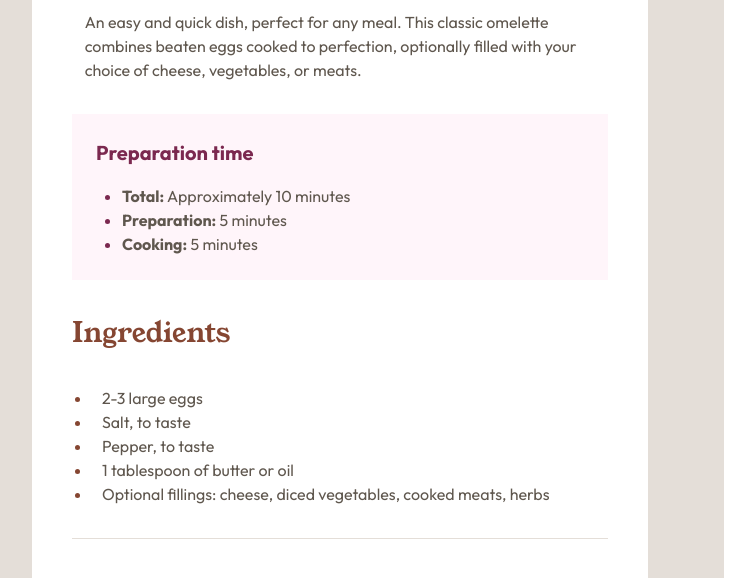
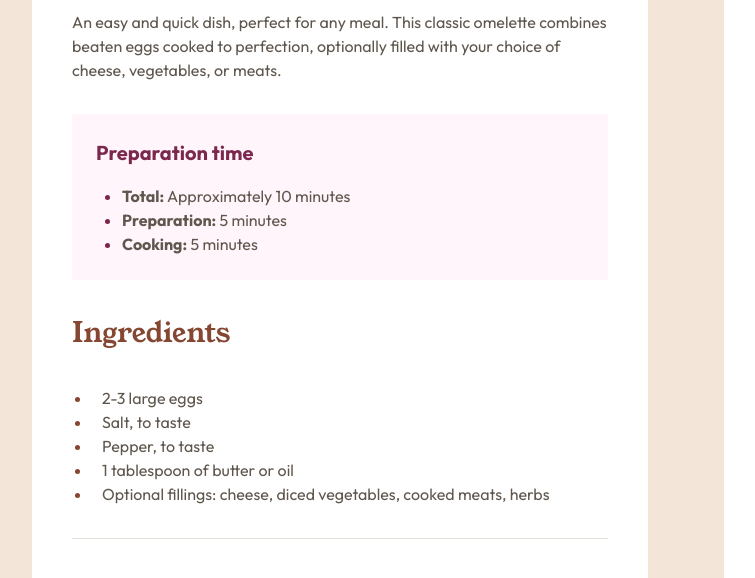
Before and after one commit to EfthymiosK/Recipe-page, a plain HTML site: page index.html in a window 1280 px wide. Shown: the part 522-1100 px from the top of the page, without its empty margins (44-799 px from the left). Drawn offline with Linux system fonts and the light colour scheme.

Commit message:
update README.md and correct bugs in style.css

```diff
--- a/style.css
+++ b/style.css
@@ -67,7 +67,7 @@ img {
 }
 
 .text-container {
-    max-width: 82.9%;
+    width: 82.9%;
 
 }
 
@@ -220,7 +220,7 @@ table strong {
 
 main {
     max-width: 768px;
-    background-color: hsl(30, 18%, 87%);
+    background-color: hsl(30, 54%, 90%);
     display: flex;
     justify-content: center;
     align-items: center;
@@ -240,7 +240,7 @@ img {
 }
 
 .img-container {width: 87.01%;}
-.text-container {width: 87.01%}
+.text-container {width: 87.01%;}
 .preparation-container {width: 87.01%;}
 .ingredients-container {width: 87.01%;}
 .instructions-container {width: 87.01%;}
@@ -256,6 +256,8 @@ img {
         max-width: 46rem;
     }
 
+    h1 {font-size: 2.5rem;}
+
     .img-container {width: 89.13%;}
     .text-container {width: 89.13%;}
     .preparation-container {width: 89.13%;}
```
Also changed, not shown: 1 other file.
